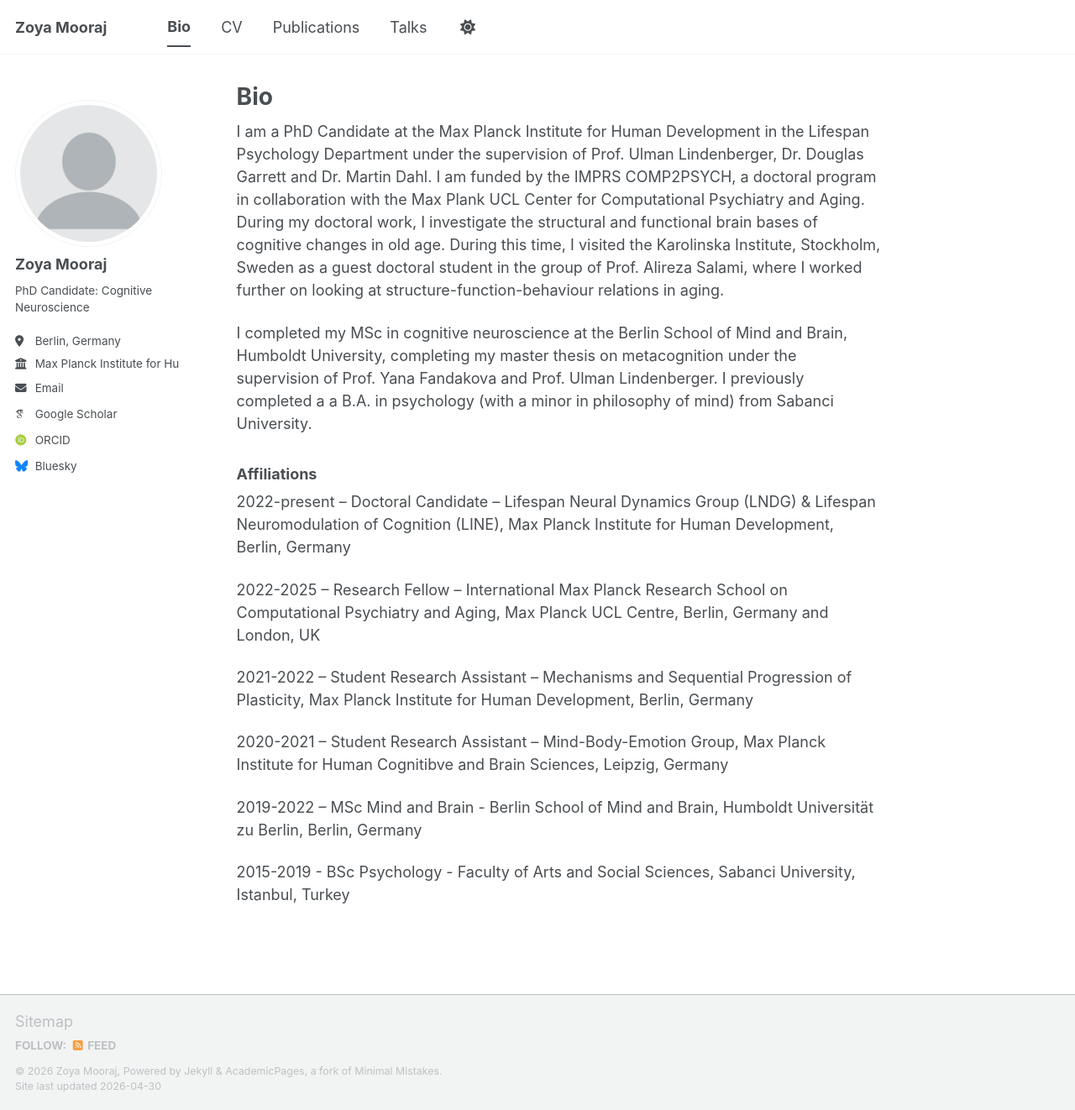
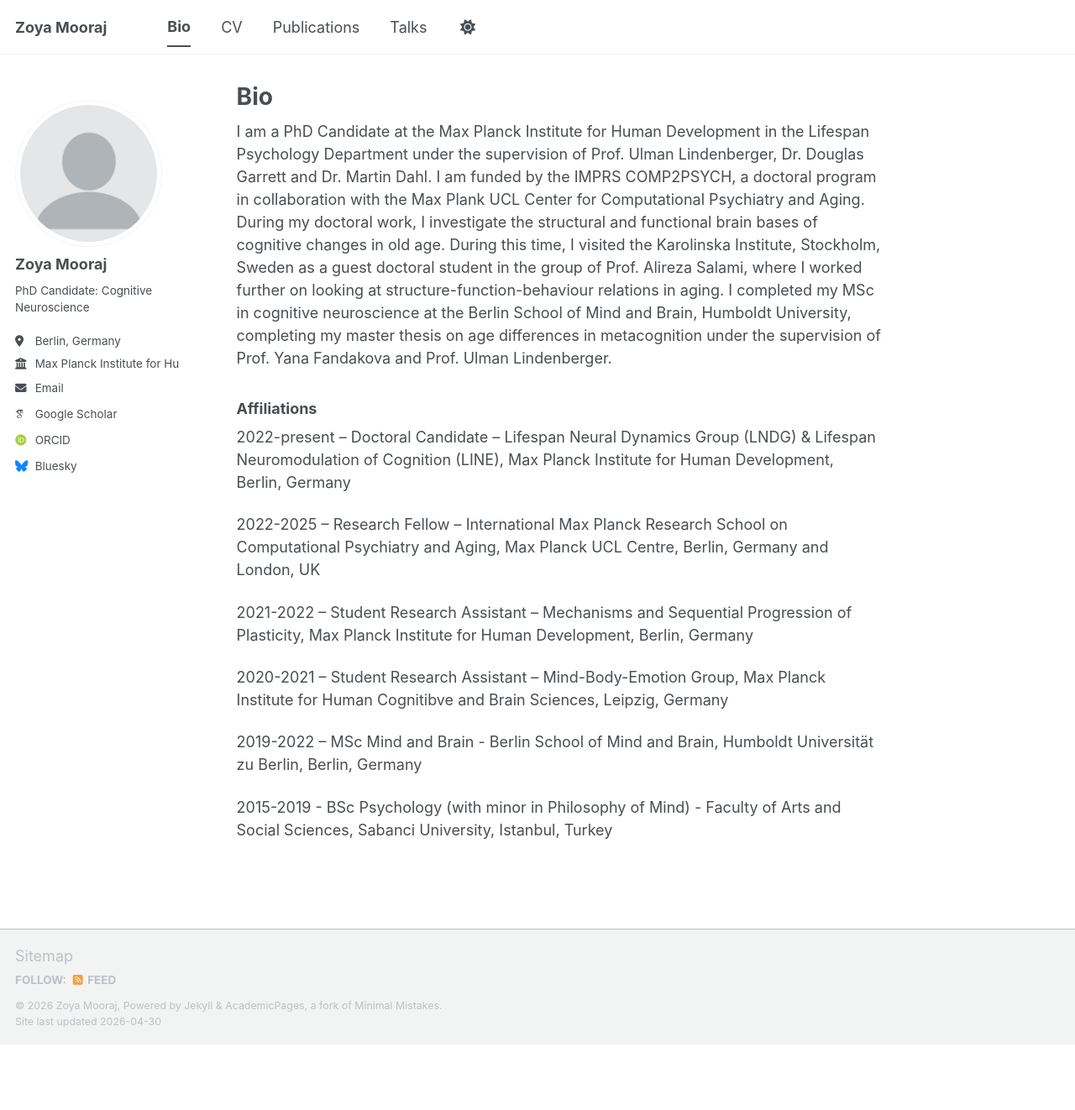
Before and after one commit to zoya-mooraj/zoya-mooraj.github.io, a Jekyll site: the page built from _pages/bio.md, in a window 1280 px wide and 1322 px high. Shown: the whole window at 84% size. Built offline with Jekyll 4.4.1, drawn with Linux system fonts in a browser that asks for light colours; some web fonts are replaced; a script bundle is joined from its source files by our own code; library files that are not in the unit come from our copies.

Commit message:
Update bio with educational background details
Added details about MSc thesis and minor in Philosophy of Mind.

```diff
--- a/_pages/bio.md
+++ b/_pages/bio.md
@@ -7,9 +7,7 @@ redirect_from:
   - /bio
 ---
 
-I am a PhD Candidate at the Max Planck Institute for Human Development in the Lifespan Psychology Department under the supervision of Prof. Ulman Lindenberger, Dr. Douglas Garrett and Dr. Martin Dahl. I am funded by the IMPRS COMP2PSYCH, a doctoral program in collaboration with the Max Plank UCL Center for Computational Psychiatry and Aging. During my doctoral work, I investigate the structural and functional brain bases of cognitive changes in old age. During this time, I visited the Karolinska Institute, Stockholm, Sweden as a guest doctoral student in the group of Prof. Alireza Salami, where I worked further on looking at structure-function-behaviour relations in aging.
-
-I completed my MSc in cognitive neuroscience at the Berlin School of Mind and Brain, Humboldt University, completing my master thesis on metacognition under the supervision of Prof. Yana Fandakova and Prof. Ulman Lindenberger. I previously completed a a B.A. in psychology (with a minor in philosophy of mind) from Sabanci University.
+I am a PhD Candidate at the Max Planck Institute for Human Development in the Lifespan Psychology Department under the supervision of Prof. Ulman Lindenberger, Dr. Douglas Garrett and Dr. Martin Dahl. I am funded by the IMPRS COMP2PSYCH, a doctoral program in collaboration with the Max Plank UCL Center for Computational Psychiatry and Aging. During my doctoral work, I investigate the structural and functional brain bases of cognitive changes in old age. During this time, I visited the Karolinska Institute, Stockholm, Sweden as a guest doctoral student in the group of Prof. Alireza Salami, where I worked further on looking at structure-function-behaviour relations in aging. I completed my MSc in cognitive neuroscience at the Berlin School of Mind and Brain, Humboldt University, completing my master thesis on age differences in metacognition under the supervision of Prof. Yana Fandakova and Prof. Ulman Lindenberger.
 
 ### Affiliations
 2022-present – Doctoral Candidate – Lifespan Neural Dynamics Group (LNDG) & Lifespan Neuromodulation of Cognition (LINE), Max Planck Institute for Human Development, Berlin, Germany
```
Also changed, not shown: other parts of _pages/bio.md (+1 -1 lines).
